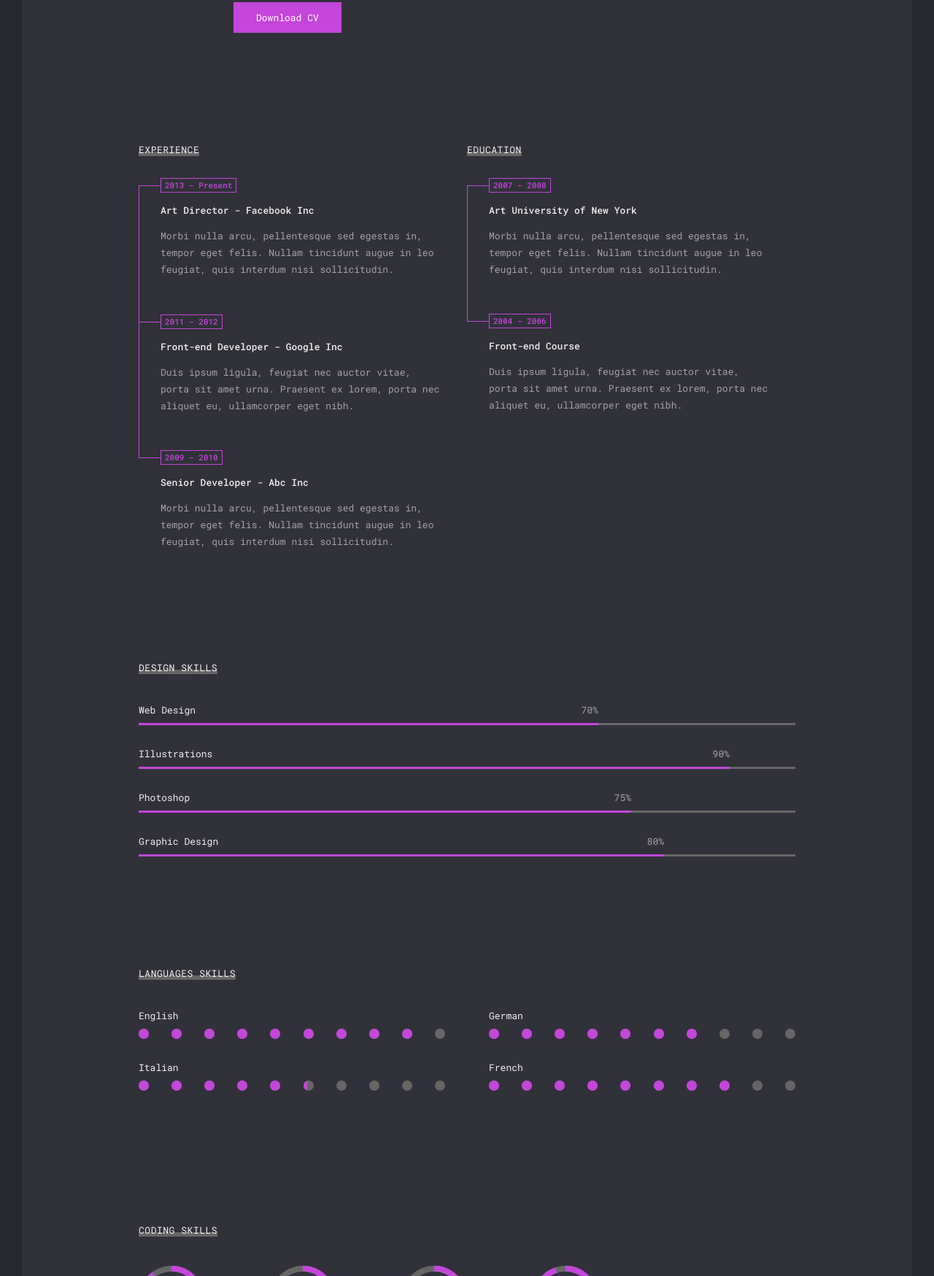
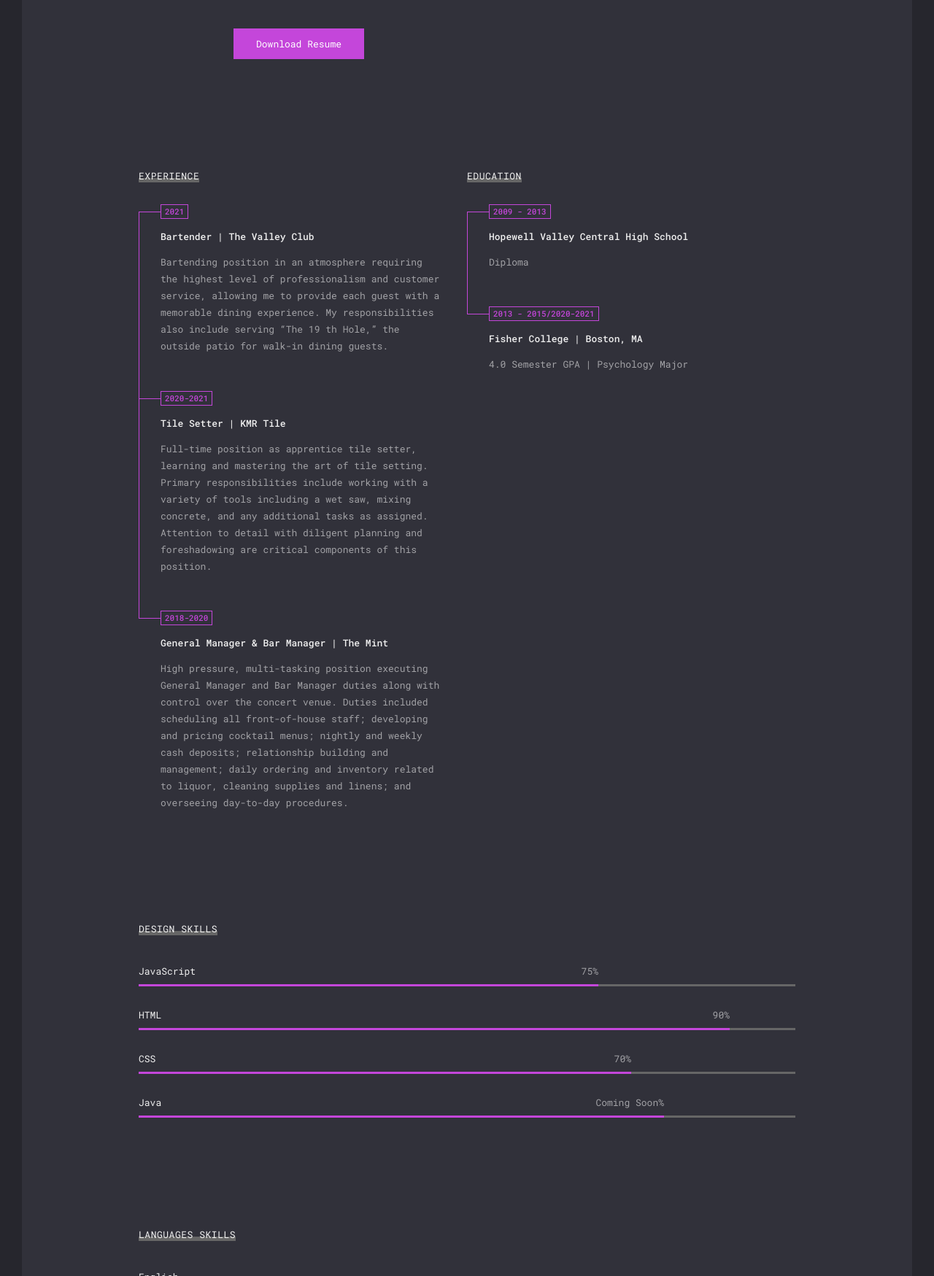
Before and after one commit to wenourato/wenourato.github.io, a plain HTML site: page template/resume-dark.html in a window 1280 px wide. Shown: the part 1051-2800 px from the top of the page at 73% size. Drawn offline with Linux system fonts and the light colour scheme; files that its build step writes are made by us from their sources; files whose address does not match are found by name.

Commit message:
updated resume

```diff
--- a/template/resume-dark.html
+++ b/template/resume-dark.html
@@ -114,21 +114,19 @@
 					</div>
 					<div class="desc">
 						<p>
-							Lorem ipsum dolor sit amet, in quodsi vulputate pro. Ius illum vocent mediocritatem an, cule dicta iriure at. Ubique maluisset vel te,
-							his dico vituperata ut. Pro ei phaedrum maluisset. Ex audire suavitate has, ei quodsi tacimates sapientem sed, pri zril ubique ut. Te
-							cule tation munere noluisse. Enim torquatos ne pri, eum mollis salutandi corrumpit et, fugit apeirian duo ad.
+							Born and raised in Pennington, New Jersey, I have made my way out to the gorgeous North West.  From dishwasher, to Restaraunt General Manager in 3 years time, I have proven to be a competetive, reaching individual.  Currently enrolled at DevMountain, I am learning the ins and outs of back end Java developemnt, and am determined to become a successful Software Engineer.
 						</p>
 						<div class="info-list">
 							<ul>
-								<li><strong>Name:</strong> John Doe</li>
-								<li><strong>Age:</strong> 22 Years</li>
-								<li><strong>Job:</strong> Web Developer</li>
-								<li><strong>Citizenship:</strong> Ukraine</li>
-								<li><strong>Residence: </strong> Kiev</li>
-								<li><strong>E-mail:</strong> johndoe@domain.com</li>
+								<li><strong>Name:</strong> Wyatt Enourato</li>
+								<li><strong>Age:</strong> 26 Years</li>
+								<li><strong>Job:</strong> Student in Backend Java Development</li>
+								<li><strong>Citizenship:</strong> American</li>
+								<li><strong>Residence: </strong> Hailey, Idaho</li>
+								<li><strong>E-mail:</strong> wyattmenourato@gmail.com</li>
 							</ul>
 						</div>
-						<div class="bts"><a href="#" class="btn fill" data-text="Download CV">Download CV</a></div>
+						<div class="bts"><a href="#" class="btn fill" data-text="Download CV">Download Resume</a></div>
 					</div>
 					<div class="clear"></div>
 				</div>
@@ -144,27 +142,31 @@
 							</div>
 							<div class="resume-items">
 								<div class="resume-item active">
-									<div class="date">2013 - Present</div>
-									<div class="name">Art Director - Facebook Inc</div>
+									<div class="date">2021</div>
+									<div class="name">Bartender | The Valley Club</div>
 									<p>
-										Morbi nulla arcu, pellentesque sed egestas in, tempor eget felis. Nullam tincidunt augue in leo feugiat,
-										quis interdum nisi sollicitudin.
+										Bartending position in an atmosphere requiring the highest level of professionalism and customer service, allowing me
+to provide each guest with a memorable dining experience. My responsibilities also include serving “The 19 th Hole,” the
+outside patio for walk-in dining guests.
 									</p>
 								</div>
 								<div class="resume-item">
-									<div class="date">2011 - 2012</div>
-									<div class="name">Front-end Developer - Google Inc</div>
+									<div class="date">2020-2021</div>
+									<div class="name">Tile Setter | KMR Tile</div>
 									<p>
-										Duis ipsum ligula, feugiat nec auctor vitae, porta sit amet urna. Praesent ex lorem, porta nec aliquet eu,
-										ullamcorper eget nibh.
+										Full-time position as apprentice tile setter, learning and mastering the art of tile setting. Primary responsibilities include
+										working with a variety of tools including a wet saw, mixing concrete, and any additional tasks as assigned. Attention to
+										detail with diligent planning and foreshadowing are critical components of this position.
 									</p>
 								</div>
 								<div class="resume-item">
-									<div class="date">2009 - 2010</div>
-									<div class="name">Senior Developer - Abc Inc</div>
+									<div class="date">2018-2020</div>
+									<div class="name">General Manager & Bar Manager | The Mint</div>
 									<p>
-										Morbi nulla arcu, pellentesque sed egestas in, tempor eget felis. Nullam tincidunt augue in leo feugiat,
-										quis interdum nisi sollicitudin.
+										High pressure, multi-tasking position executing General Manager and Bar Manager duties along with control over the
+concert venue. Duties included scheduling all front-of-house staff; developing and pricing cocktail menus; nightly and
+weekly cash deposits; relationship building and management; daily ordering and inventory related to liquor, cleaning
+supplies and linens; and overseeing day-to-day procedures.
 									</p>
 								</div>
 							</div>
@@ -175,19 +177,17 @@
 							</div>
 							<div class="resume-items">
 								<div class="resume-item">
-									<div class="date">2007 - 2008</div>
-									<div class="name">Art University of New York</div>
+									<div class="date">2009 - 2013</div>
+									<div class="name">Hopewell Valley Central High School</div>
 									<p>
-										Morbi nulla arcu, pellentesque sed egestas in, tempor eget felis. Nullam tincidunt augue in leo feugiat, quis
-										interdum nisi sollicitudin.
+										Diploma
 									</p>
 								</div>
 								<div class="resume-item">
-									<div class="date">2004 - 2006</div>
-									<div class="name">Front-end Course</div>
+									<div class="date">2013 - 2015/2020-2021</div>
+									<div class="name">Fisher College | Boston, MA</div>
 									<p>
-										Duis ipsum ligula, feugiat nec auctor vitae, porta sit amet urna. Praesent ex lorem, porta nec aliquet eu,
-										ullamcorper eget nibh.
+										4.0 Semester GPA | Psychology Major
 									</p>
 								</div>
 							</div>
@@ -205,15 +205,15 @@
 					<div class="skills">
 						<ul>
 							<li>
-								<div class="name">Web Design</div>
+								<div class="name">JavaScript</div>
 								<div class="progress">
 									<div class="percentage" style="width:70%;">
-										<span class="percent">70%</span>
+										<span class="percent">75%</span>
 									</div>
 								</div>
 							</li>
 							<li>
-								<div class="name">Illustrations</div>
+								<div class="name">HTML</div>
 								<div class="progress">
 									<div class="percentage" style="width:90%;">
 										<span class="percent">90%</span>
@@ -221,18 +221,18 @@
 								</div>
 							</li>
 							<li>
-								<div class="name">Photoshop</div>
+								<div class="name">CSS</div>
 								<div class="progress">
 									<div class="percentage" style="width:75%;">
-										<span class="percent">75%</span>
+										<span class="percent">70%</span>
 									</div>
 								</div>
 							</li>
 							<li>
-								<div class="name">Graphic Design</div>
+								<div class="name">Java</div>
 								<div class="progress">
 									<div class="percentage" style="width:80%;">
-										<span class="percent">80%</span>
+										<span class="percent">Coming Soon%</span>
 									</div>
 								</div>
 							</li>
@@ -252,38 +252,13 @@
 							<li>
 								<div class="name">English</div>
 								<div class="progress">
-									<div class="percentage" style="width: 90%;">
-										<span class="percent">90%</span>
+									<div class="percentage" style="width: 100%;">
+										<span class="percent">100%</span>
 									</div>
 								</div>
 							</li>
 							<li>
-								<div class="name">German</div>
-								<div class="progress ">
-									<div class="percentage" style="width: 70%;">
-										<span class="percent">70%</span>
-									</div>
-								</div>
-							</li>
-							<li>
-								<div class="name">Italian</div>
-								<div class="progress ">
-									<div class="percentage" style="width: 55%;">
-										<span class="percent">55%</span>
-									</div>
-								</div>
-							</li>
-							<li>
-								<div class="name">French</div>
-								<div class="progress ">
-									<div class="percentage" style="width: 85%;">
-										<span class="percent">85%</span>
-									</div>
-								</div>
-							</li>
-						</ul>
-					</div>
-				</div>
+
 			</div>
 
 			<!-- Skills -->
```
